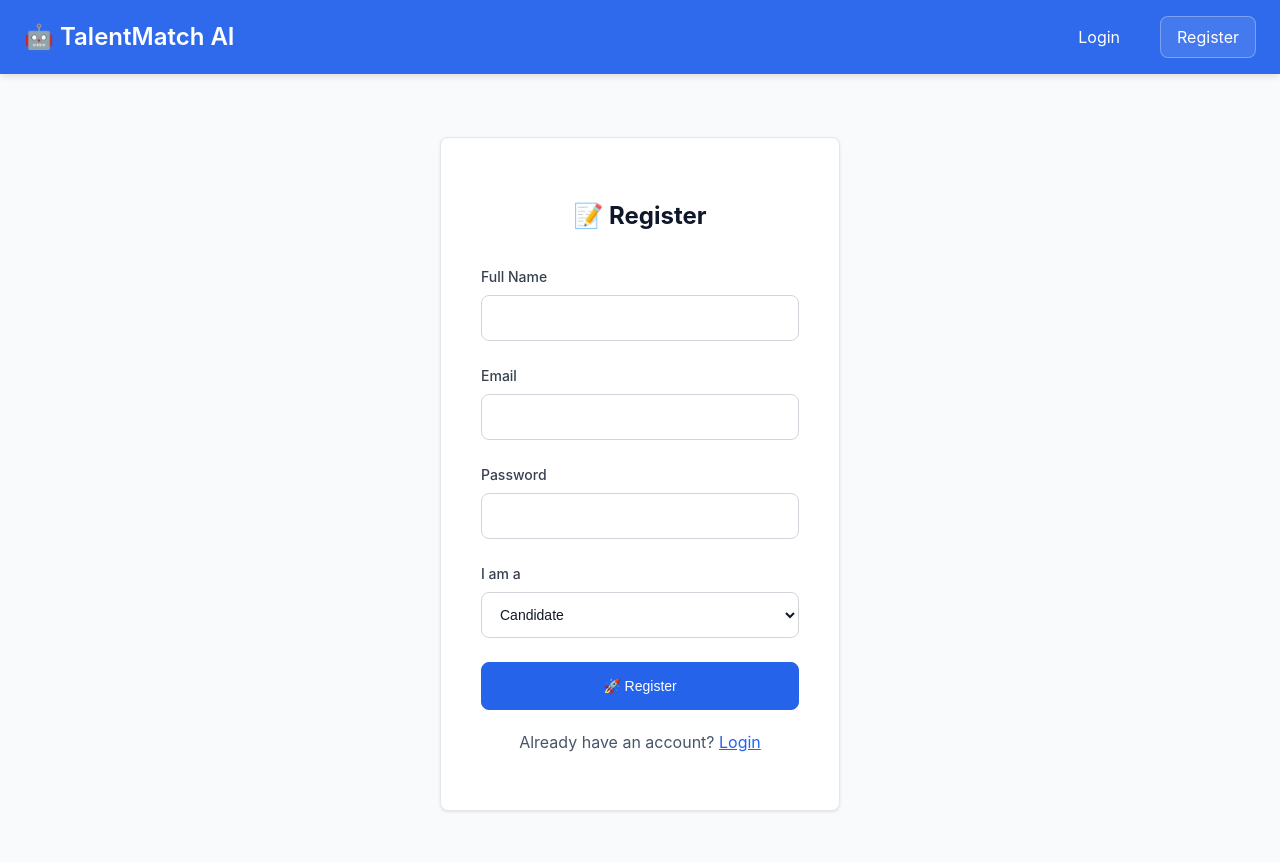
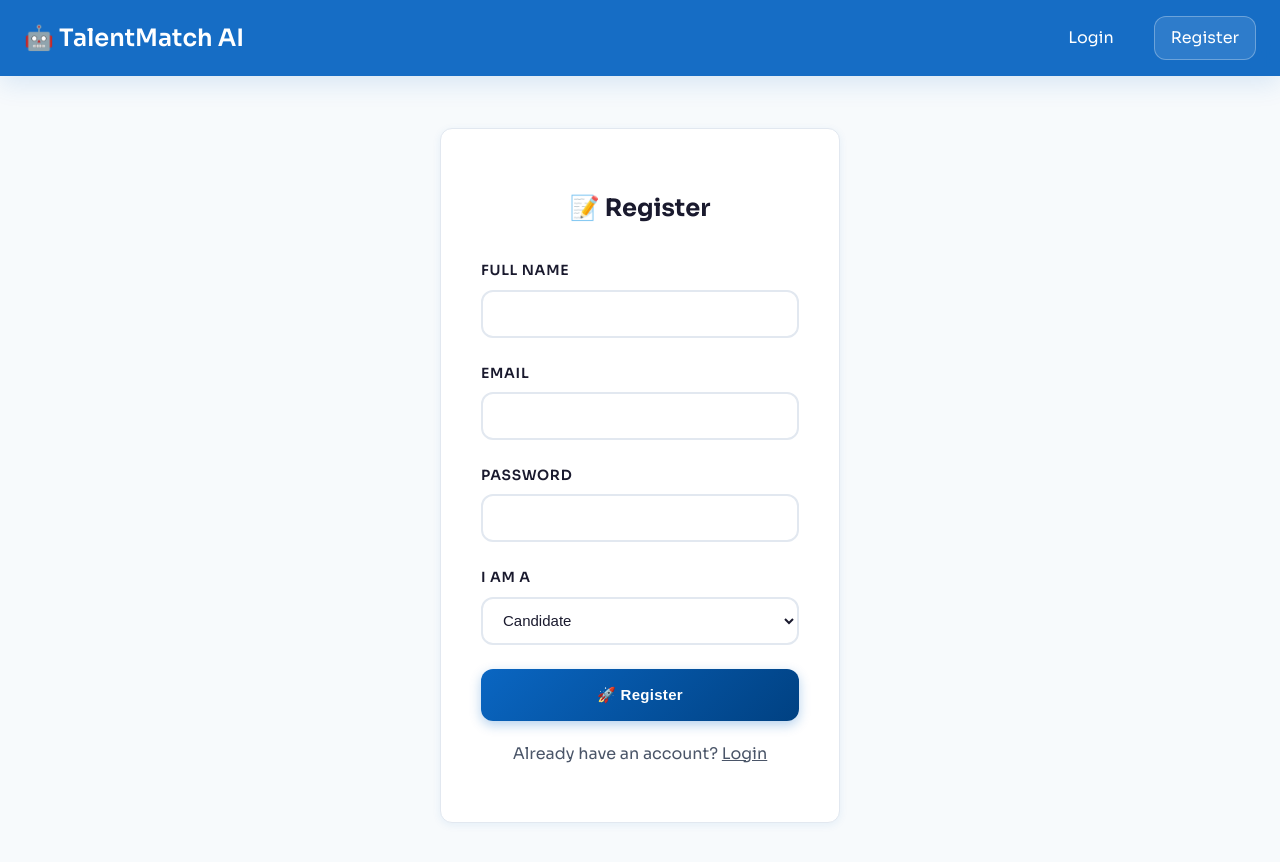
Before and after one commit to ayushguptakr/AI-Driven-Candidate-Job-Matching-System, a React (Create React App) app in the folder frontend/: page /register in a window 1280 px wide. Shown: the top 862 px of the page. Built offline with nearby package versions, Linux system fonts and the light colour scheme.

Commit message:
fix(auth): update API endpoints to use localhost for development

```diff
--- a/frontend/src/context/AuthContext.js
+++ b/frontend/src/context/AuthContext.js
@@ -21,7 +21,7 @@ export const AuthProvider = ({ children }) => {
 
   const fetchUser = async () => {
     try {
-      const response = await axios.get('https://ai-driven-candidate-job-matching-system.onrender.com/api/auth/me');
+      const response = await axios.get('http://localhost:5000/api/auth/me');
       setUser(response.data);
     } catch (error) {
       localStorage.removeItem('token');
@@ -31,7 +31,7 @@ export const AuthProvider = ({ children }) => {
   };
 
   const login = async (email, password) => {
-    const response = await axios.post('https://ai-driven-candidate-job-matching-system.onrender.com/api/auth/login', { email, password });
+    const response = await axios.post('http://localhost:5000/api/auth/login', { email, password });
     localStorage.setItem('token', response.data.token);
     axios.defaults.headers.common['Authorization'] = `Bearer ${response.data.token}`;
     setUser(response.data.user);
@@ -39,7 +39,7 @@ export const AuthProvider = ({ children }) => {
   };
 
   const register = async (email, password, name, role) => {
-    const response = await axios.post('https://ai-driven-candidate-job-matching-system.onrender.com/api/auth/register', { email, password, name, role });
+    const response = await axios.post('http://localhost:5000/api/auth/register', { email, password, name, role });
     localStorage.setItem('token', response.data.token);
     axios.defaults.headers.common['Authorization'] = `Bearer ${response.data.token}`;
     setUser(response.data.user);
--- a/frontend/src/styles/custom.css
+++ b/frontend/src/styles/custom.css
@@ -1,25 +1,23 @@
-/* Design System - AI Job Matching - Enhanced */
+/* TalentMatch AI - Bold Professional Aesthetic */
+@import url('https://fonts.googleapis.com/css2?family=Sora:wght@400;600;700;800&family=JetBrains+Mono:wght@400;500;600&display=swap');
+
 :root {
-  --primary-color: #2563eb;
-  --primary-hover: #1d4ed8;
-  --primary-light: #dbeafe;
-  --secondary-color: #64748b;
-  --success-color: #059669;
-  --warning-color: #d97706;
-  --danger-color: #dc2626;
-  --text-primary: #0f172a;
-  --text-secondary: #475569;
-  --text-muted: #94a3b8;
-  --bg-primary: #ffffff;
-  --bg-secondary: #f8fafc;
-  --bg-tertiary: #f1f5f9;
-  --bg-neutral: #e2e8f0;
-  --border-color: #e2e8f0;
-  --border-light: #f1f5f9;
-  --shadow-sm: 0 1px 2px 0 rgb(0 0 0 / 0.05);
-  --shadow-md: 0 4px 6px -1px rgb(0 0 0 / 0.1);
-  --shadow-lg: 0 10px 15px -3px rgb(0 0 0 / 0.1);
-  --radius: 8px;
+  --primary: #0A66C2;
+  --primary-dark: #004182;
+  --accent: #FF6B35;
+  --success: #00A67E;
+  --warning: #F5A623;
+  --danger: #E63946;
+  --text-primary: #1A1A2E;
+  --text-secondary: #4A5568;
+  --text-muted: #718096;
+  --bg-primary: #FFFFFF;
+  --bg-secondary: #F7FAFC;
+  --border: #E2E8F0;
+  --shadow-sm: 0 2px 8px rgba(10, 102, 194, 0.08);
+  --shadow-md: 0 8px 24px rgba(10, 102, 194, 0.12);
+  --shadow-lg: 0 16px 48px rgba(10, 102, 194, 0.16);
+  --radius: 12px;
   --spacing-xs: 8px;
   --spacing-sm: 16px;
   --spacing-md: 24px;
@@ -28,167 +26,102 @@
   --transition: all 0.3s cubic-bezier(0.4, 0, 0.2, 1);
 }
 
-/* Global Styles */
 * {
   box-sizing: border-box;
 }
 
 body {
-  font-family: -apple-system, BlinkMacSystemFont, 'Segoe UI', Roboto, 'Helvetica Neue', sans-serif;
+  font-family: 'Sora', -apple-system, sans-serif;
   color: var(--text-primary);
-  background-color: var(--bg-secondary);
-  line-height: 1.5;
+  background: linear-gradient(135deg, #F7FAFC 0%, #EDF2F7 100%);
+  line-height: 1.6;
   margin: 0;
   padding: 0;
   -webkit-font-smoothing: antialiased;
   -moz-osx-font-smoothing: grayscale;
 }
 
-/* Layout Container */
+code, pre {
+  font-family: 'JetBrains Mono', monospace;
+}
+
 .main-container {
   max-width: 1280px;
   margin: 0 auto;
   padding: 0 var(--spacing-md);
 }
 
-/* Typography */
 .page-title {
-  font-size: 2rem;
-  font-weight: 700;
+  font-size: 2.5rem;
+  font-weight: 800;
   color: var(--text-primary);
   margin-bottom: var(--spacing-xs);
+  letter-spacing: -0.02em;
 }
 
 .page-subtitle {
   font-size: 1.125rem;
   color: var(--text-secondary);
   margin-bottom: var(--spacing-xl);
+  font-weight: 400;
 }
 
 .section-title {
-  font-size: 1.125rem;
-  font-weight: 600;
+  font-size: 1.25rem;
+  font-weight: 700;
   color: var(--text-primary);
   margin-bottom: var(--spacing-md);
-  padding-bottom: var(--spacing-xs);
-  border-bottom: 1px solid var(--border-light);
+  letter-spacing: -0.01em;
 }
 
 .form-label {
   font-size: 0.875rem;
+  font-weight: 600;
+  color: var(--text-primary);
+  margin-bottom: var(--spacing-xs);
+  text-transform: uppercase;
+  letter-spacing: 0.05em;
+  display: block;
+}
+
+.form-control-custom {
+  height: 48px;
+  background: var(--bg-primary);
+  border: 2px solid var(--border);
+  border-radius: var(--radius);
+  padding: 0 16px;
+  font-size: 15px;
   font-weight: 500;
   color: var(--text-primary);
-  margin-bottom: var(--spacing-xs);
-}
-
-/* Forms - Enhanced Readability */
-.form-control-custom {
-  height: 46px;
-  background: #ffffff;
-  border: 1px solid #d1d5db;
-  border-radius: var(--radius);
-  padding: 0 14px;
-  font-size: 14px;
-  color: #111827;
   transition: var(--transition);
+  width: 100%;
 }
 
 .form-control-custom:focus {
-  border-color: var(--primary-color);
-  box-shadow: 0 0 0 4px rgba(37, 99, 235, 0.1);
+  border-color: var(--primary);
+  box-shadow: 0 0 0 4px rgba(10, 102, 194, 0.1);
   outline: none;
-  background: #ffffff;
   transform: translateY(-1px);
 }
 
 .form-control-custom::placeholder {
-  color: #9ca3af;
-  font-size: 14px;
+  color: var(--text-muted);
+  font-weight: 400;
 }
 
 .form-group-custom {
-  margin-bottom: 20px;
+  margin-bottom: 24px;
 }
 
-.form-label {
-  font-size: 14px;
-  font-weight: 500;
-  color: #374151;
-  margin-bottom: 10px;
-  display: block;
-}
-
-/* Form Cards - Solid Background */
-.card-custom {
-  background: #ffffff;
-  border: 1px solid #e5e7eb;
+.btn-primary-custom {
+  background: linear-gradient(135deg, var(--primary) 0%, var(--primary-dark) 100%);
+  border: none;
+  color: white;
+  padding: 14px var(--spacing-md);
   border-radius: var(--radius);
-  box-shadow: 0 1px 3px 0 rgba(0, 0, 0, 0.1);
-  transition: var(--transition);
-  animation: fadeInUp 0.5s ease-out;
-}
-
-.card-custom:hover {
-  box-shadow: var(--shadow-lg);
-  transform: translateY(-2px);
-}
-
-@keyframes fadeInUp {
-  from {
-    opacity: 0;
-    transform: translateY(20px);
-  }
-  to {
-    opacity: 1;
-    transform: translateY(0);
-  }
-}
-
-.card-header-custom {
-  background: #f9fafb;
-  border-bottom: 1px solid #e5e7eb;
-  padding: 20px 32px;
-  border-radius: var(--radius) var(--radius) 0 0;
-}
-
-.card-body-custom {
-  padding: 32px;
-}
-
-/* Forms */
-.form-control-custom {
-  height: 48px;
-  border: 1px solid var(--border-color);
-  border-radius: var(--radius);
-  padding: 0 var(--spacing-sm);
-  font-size: 0.875rem;
-  transition: border-color 0.2s ease, box-shadow 0.2s ease;
-}
-
-.form-control-custom:focus {
-  border-color: var(--primary-color);
-  box-shadow: 0 0 0 3px rgb(37 99 235 / 0.1);
-  outline: none;
-}
-
-.form-control-custom::placeholder {
-  color: var(--text-muted);
-}
-
-.form-group-custom {
-  margin-bottom: var(--spacing-md);
-}
-
-/* Buttons */
-.btn-primary-custom {
-  background: var(--primary-color);
-  border: 1px solid var(--primary-color);
-  color: white;
-  padding: 12px var(--spacing-md);
-  border-radius: var(--radius);
-  font-weight: 500;
-  font-size: 0.875rem;
-  height: 48px;
+  font-weight: 700;
+  font-size: 0.9375rem;
+  height: 52px;
   display: inline-flex;
   align-items: center;
   justify-content: center;
@@ -198,31 +131,28 @@ body {
   text-decoration: none;
   position: relative;
   overflow: hidden;
+  box-shadow: 0 4px 12px rgba(10, 102, 194, 0.3);
+  letter-spacing: 0.02em;
 }
 
 .btn-primary-custom::before {
   content: '';
   position: absolute;
-  top: 50%;
-  left: 50%;
-  width: 0;
-  height: 0;
-  border-radius: 50%;
-  background: rgba(255, 255, 255, 0.2);
-  transform: translate(-50%, -50%);
-  transition: width 0.6s, height 0.6s;
+  top: 0;
+  left: -100%;
+  width: 100%;
+  height: 100%;
+  background: linear-gradient(90deg, transparent, rgba(255,255,255,0.3), transparent);
+  transition: left 0.5s;
 }
 
 .btn-primary-custom:hover::before {
-  width: 300px;
-  height: 300px;
+  left: 100%;
 }
 
 .btn-primary-custom:hover {
-  background: var(--primary-hover);
-  border-color: var(--primary-hover);
   transform: translateY(-2px);
-  box-shadow: var(--shadow-lg);
+  box-shadow: 0 8px 24px rgba(10, 102, 194, 0.4);
 }
 
 .btn-primary-custom:active {
@@ -235,7 +165,62 @@ body {
   transform: none;
 }
 
-/* Grid System - Enhanced Alignment */
+.card-custom {
+  background: var(--bg-primary);
+  border: 1px solid var(--border);
+  border-radius: var(--radius);
+  box-shadow: var(--shadow-sm);
+  transition: var(--transition);
+  animation: slideUp 0.6s cubic-bezier(0.16, 1, 0.3, 1);
+  position: relative;
+  overflow: hidden;
+}
+
+.card-custom::before {
+  content: '';
+  position: absolute;
+  top: 0;
+  left: 0;
+  right: 0;
+  height: 3px;
+  background: linear-gradient(90deg, var(--primary), var(--accent));
+  transform: scaleX(0);
+  transform-origin: left;
+  transition: transform 0.4s cubic-bezier(0.16, 1, 0.3, 1);
+}
+
+.card-custom:hover::before {
+  transform: scaleX(1);
+}
+
+.card-custom:hover {
+  box-shadow: var(--shadow-lg);
+  transform: translateY(-4px);
+  border-color: var(--primary);
+}
+
+@keyframes slideUp {
+  from {
+    opacity: 0;
+    transform: translateY(30px);
+  }
+  to {
+    opacity: 1;
+    transform: translateY(0);
+  }
+}
+
+.card-header-custom {
+  background: linear-gradient(135deg, #F7FAFC 0%, #EDF2F7 100%);
+  border-bottom: 2px solid var(--border);
+  padding: 24px 32px;
+  border-radius: var(--radius) var(--radius) 0 0;
+}
+
+.card-body-custom {
+  padding: 32px;
+}
+
 .grid-2 {
   display: grid;
   grid-template-columns: 1fr 1fr;
@@ -243,224 +228,147 @@ body {
   align-items: start;
 }
 
-.grid-3 {
-  display: grid;
-  grid-template-columns: 1fr 1fr 1fr;
-  gap: 24px;
-  align-items: start;
-}
-
-.grid-dashboard {
-  display: grid;
-  grid-template-columns: 380px 1fr;
-  gap: var(--spacing-xl);
-}
-
 @media (max-width: 768px) {
-  .grid-2, .grid-3, .grid-dashboard {
+  .grid-2 {
     grid-template-columns: 1fr;
   }
 }
 
-/* Form Controls - Perfect Alignment */
-.form-control-custom {
-  height: 46px;
-  background: #ffffff;
-  border: 1px solid #d1d5db;
-  border-radius: var(--radius);
-  padding: 0 14px;
-  font-size: 14px;
-  color: #111827;
-  transition: border-color 0.2s ease, box-shadow 0.2s ease;
-  width: 100%;
-  box-sizing: border-box;
-}
-
-.form-control-custom:focus {
-  border-color: var(--primary-color);
-  box-shadow: 0 0 0 3px rgba(37, 99, 235, 0.1);
-  outline: none;
-  background: #ffffff;
-}
-
-.form-control-custom::placeholder {
-  color: #9ca3af;
-  font-size: 14px;
-}
-
-.form-group-custom {
-  margin-bottom: 24px;
-  display: flex;
-  flex-direction: column;
-}
-
-.form-label {
-  font-size: 14px;
-  font-weight: 500;
-  color: #374151;
-  margin-bottom: 8px;
-  display: block;
-}
-
-/* Stats Cards */
-.stat-card {
-  background: var(--bg-primary);
-  border: 1px solid var(--border-color);
-  border-radius: var(--radius);
-  padding: var(--spacing-md);
-  text-align: center;
-  height: 100px;
-  display: flex;
-  flex-direction: column;
-  justify-content: center;
-}
-
-.stat-number {
-  font-size: 2rem;
-  font-weight: 700;
-  color: var(--primary-color);
-  line-height: 1;
-  margin-bottom: var(--spacing-xs);
-}
-
-.stat-label {
-  font-size: 0.75rem;
-  color: var(--text-secondary);
-  font-weight: 500;
-  text-transform: uppercase;
-  letter-spacing: 0.5px;
-}
-
-/* Badges - Standardized */
 .badge-custom {
   display: inline-flex;
   align-items: center;
-  padding: 4px 10px;
-  border-radius: 12px;
+  padding: 6px 12px;
+  border-radius: 20px;
   font-size: 0.75rem;
-  font-weight: 500;
+  font-weight: 700;
   white-space: nowrap;
   transition: var(--transition);
+  text-transform: uppercase;
+  letter-spacing: 0.05em;
 }
 
 .badge-custom:hover {
-  transform: scale(1.05);
+  transform: scale(1.08);
 }
 
-.badge-primary { background: #dbeafe; color: #1e40af; }
-.badge-success { background: #d1fae5; color: #065f46; }
-.badge-warning { background: #fef3c7; color: #92400e; }
-.badge-danger { background: #fee2e2; color: #991b1b; }
-.badge-secondary { background: #f1f5f9; color: #475569; }
-.badge-neutral { background: #f8fafc; color: #64748b; }
+.badge-primary { background: linear-gradient(135deg, #0A66C2 0%, #004182 100%); color: white; }
+.badge-success { background: linear-gradient(135deg, #00A67E 0%, #008563 100%); color: white; }
+.badge-warning { background: linear-gradient(135deg, #F5A623 0%, #D68910 100%); color: white; }
+.badge-danger { background: linear-gradient(135deg, #E63946 0%, #C62828 100%); color: white; }
+.badge-secondary { background: #E2E8F0; color: var(--text-primary); }
+.badge-neutral { background: #F7FAFC; color: var(--text-secondary); border: 1px solid var(--border); }
 
-/* Score Badges - Softer Colors */
-.score-excellent { background: #d1fae5; color: #065f46; border: 1px solid #a7f3d0; }
-.score-good { background: #fef3c7; color: #92400e; border: 1px solid #fde68a; }
-.score-neutral { background: #f1f5f9; color: #64748b; border: 1px solid #e2e8f0; }
+.score-excellent { background: linear-gradient(135deg, #00A67E 0%, #008563 100%); color: white; }
+.score-good { background: linear-gradient(135deg, #F5A623 0%, #D68910 100%); color: white; }
+.score-neutral { background: #E2E8F0; color: var(--text-primary); }
 
-/* List Items - Improved Spacing */
 .list-item {
   padding: var(--spacing-md);
-  border-bottom: 1px solid var(--border-light);
+  border-bottom: 1px solid var(--border);
   cursor: pointer;
   transition: var(--transition);
   min-height: 80px;
   display: flex;
   align-items: center;
   position: relative;
+  background: var(--bg-primary);
 }
 
-.list-item::before {
+.list-item::after {
   content: '';
   position: absolute;
   left: 0;
   top: 0;
   height: 100%;
-  width: 3px;
-  background: var(--primary-color);
+  width: 4px;
+  background: linear-gradient(180deg, var(--primary), var(--accent));
   transform: scaleY(0);
-  transition: transform 0.3s ease;
+  transition: transform 0.3s cubic-bezier(0.16, 1, 0.3, 1);
 }
 
 .list-item:hover {
-  background-color: var(--bg-tertiary);
-  padding-left: calc(var(--spacing-md) + 8px);
+  background: linear-gradient(90deg, rgba(10, 102, 194, 0.03) 0%, transparent 100%);
+  padding-left: calc(var(--spacing-md) + 12px);
 }
 
-.list-item:hover::before {
+.list-item:hover::after {
   transform: scaleY(1);
 }
 
 .list-item.active {
-  background-color: var(--primary-light);
-  border-left: 3px solid var(--primary-color);
+  background: linear-gradient(90deg, rgba(10, 102, 194, 0.08) 0%, transparent 100%);
+  border-left: 4px solid var(--primary);
 }
 
-/* Table Improvements */
 .table-custom {
   width: 100%;
   border-collapse: collapse;
 }
 
 .table-custom th {
-  background: var(--bg-tertiary);
+  background: linear-gradient(135deg, #F7FAFC 0%, #EDF2F7 100%);
   padding: var(--spacing-sm) var(--spacing-md);
   text-align: left;
-  font-weight: 600;
+  font-weight: 700;
   font-size: 0.875rem;
   color: var(--text-primary);
-  border-bottom: 2px solid var(--border-color);
+  border-bottom: 2px solid var(--border);
+  text-transform: uppercase;
+  letter-spacing: 0.05em;
 }
 
 .table-custom td {
   padding: var(--spacing-md);
-  border-bottom: 1px solid var(--border-light);
+  border-bottom: 1px solid var(--border);
   vertical-align: top;
   line-height: 1.5;
 }
 
 .table-custom tr:hover {
-  background-color: var(--bg-tertiary);
+  background: linear-gradient(90deg, rgba(10, 102, 194, 0.02) 0%, transparent 100%);
 }
 
-/* Content Sections */
 .content-section {
   max-height: 400px;
   overflow-y: auto;
 }
 
 .content-section::-webkit-scrollbar {
-  width: 6px;
+  width: 8px;
 }
 
 .content-section::-webkit-scrollbar-track {
-  background: var(--bg-tertiary);
+  background: var(--bg-secondary);
 }
 
 .content-section::-webkit-scrollbar-thumb {
-  background: var(--border-color);
-  border-radius: 3px;
+  background: var(--border);
+  border-radius: 4px;
 }
 
-/* Empty States */
+.content-section::-webkit-scrollbar-thumb:hover {
+  background: var(--primary);
+}
+
 .empty-state {
   text-align: center;
   padding: var(--spacing-xl);
   color: var(--text-secondary);
+  background: linear-gradient(135deg, rgba(10, 102, 194, 0.02) 0%, transparent 100%);
+  border-radius: var(--radius);
 }
 
 .empty-icon {
-  font-size: 3rem;
+  font-size: 4rem;
   margin-bottom: var(--spacing-md);
-  opacity: 0.4;
+  opacity: 0.3;
+  filter: grayscale(0.5);
 }
 
-/* Progress Bar */
 .progress-bar {
   width: 80px;
   height: 6px;
-  background: var(--bg-neutral);
+  background: var(--border);
   border-radius: 3px;
   overflow: hidden;
   margin-top: 4px;
@@ -468,11 +376,11 @@ body {
 
 .progress-fill {
   height: 100%;
+  background: linear-gradient(90deg, var(--primary), var(--accent));
   transition: width 0.3s ease;
   border-radius: 3px;
 }
 
-/* Utilities */
 .mb-xs { margin-bottom: var(--spacing-xs); }
 .mb-sm { margin-bottom: var(--spacing-sm); }
 .mb-md { margin-bottom: var(--spacing-md); }
@@ -489,85 +397,76 @@ body {
 .gap-xs { gap: var(--spacing-xs); }
 .gap-sm { gap: var(--spacing-sm); }
 .gap-md { gap: var(--spacing-md); }
+.gap-lg { gap: var(--spacing-lg); }
 
-/* Icon Standardization */
 .icon-sm { font-size: 1rem; }
 .icon-md { font-size: 1.25rem; }
 .icon-lg { font-size: 1.5rem; }
 
-/* Loading Spinner */
 @keyframes spin {
   to { transform: rotate(360deg); }
 }
 
 .spinner {
   display: inline-block;
-  width: 20px;
-  height: 20px;
-  border: 3px solid rgba(255, 255, 255, 0.3);
+  width: 24px;
+  height: 24px;
+  border: 3px solid rgba(10, 102, 194, 0.2);
   border-radius: 50%;
-  border-top-color: white;
-  animation: spin 0.8s linear infinite;
+  border-top-color: var(--primary);
+  animation: spin 0.7s linear infinite;
 }
 
-/* Pulse Animation */
 @keyframes pulse {
-  0%, 100% { opacity: 1; }
-  50% { opacity: 0.5; }
+  0%, 100% { opacity: 1; transform: scale(1); }
+  50% { opacity: 0.7; transform: scale(0.98); }
 }
 
 .pulse {
   animation: pulse 2s cubic-bezier(0.4, 0, 0.6, 1) infinite;
 }
 
-/* Slide In Animation */
-@keyframes slideIn {
-  from {
-    opacity: 0;
-    transform: translateX(-20px);
-  }
-  to {
-    opacity: 1;
-    transform: translateX(0);
-  }
+@keyframes shimmer {
+  0% { background-position: -1000px 0; }
+  100% { background-position: 1000px 0; }
 }
 
-.slide-in {
-  animation: slideIn 0.4s ease-out;
+.shimmer {
+  background: linear-gradient(90deg, transparent, rgba(10, 102, 194, 0.1), transparent);
+  background-size: 1000px 100%;
+  animation: shimmer 2s infinite;
 }
 
-/* Sticky Navigation */
 .sticky-nav {
   position: sticky;
   top: 0;
   z-index: 100;
-  backdrop-filter: blur(10px);
-  background: rgba(37, 99, 235, 0.95);
+  backdrop-filter: blur(12px) saturate(180%);
+  background: rgba(10, 102, 194, 0.95);
+  box-shadow: 0 4px 24px rgba(10, 102, 194, 0.2);
 }
 
-/* Smooth Scrollbar */
 ::-webkit-scrollbar {
   width: 8px;
   height: 8px;
 }
 
 ::-webkit-scrollbar-track {
-  background: var(--bg-tertiary);
+  background: var(--bg-secondary);
 }
 
 ::-webkit-scrollbar-thumb {
-  background: var(--border-color);
+  background: var(--border);
   border-radius: 4px;
   transition: background 0.3s;
 }
 
 ::-webkit-scrollbar-thumb:hover {
-  background: var(--secondary-color);
+  background: var(--primary);
 }
 
-/* Responsive Utilities */
 @media (max-width: 768px) {
-  .page-title { font-size: 1.5rem; }
+  .page-title { font-size: 1.75rem; }
   .page-subtitle { font-size: 1rem; }
   .main-container { padding: 0 var(--spacing-sm); }
 }
```
